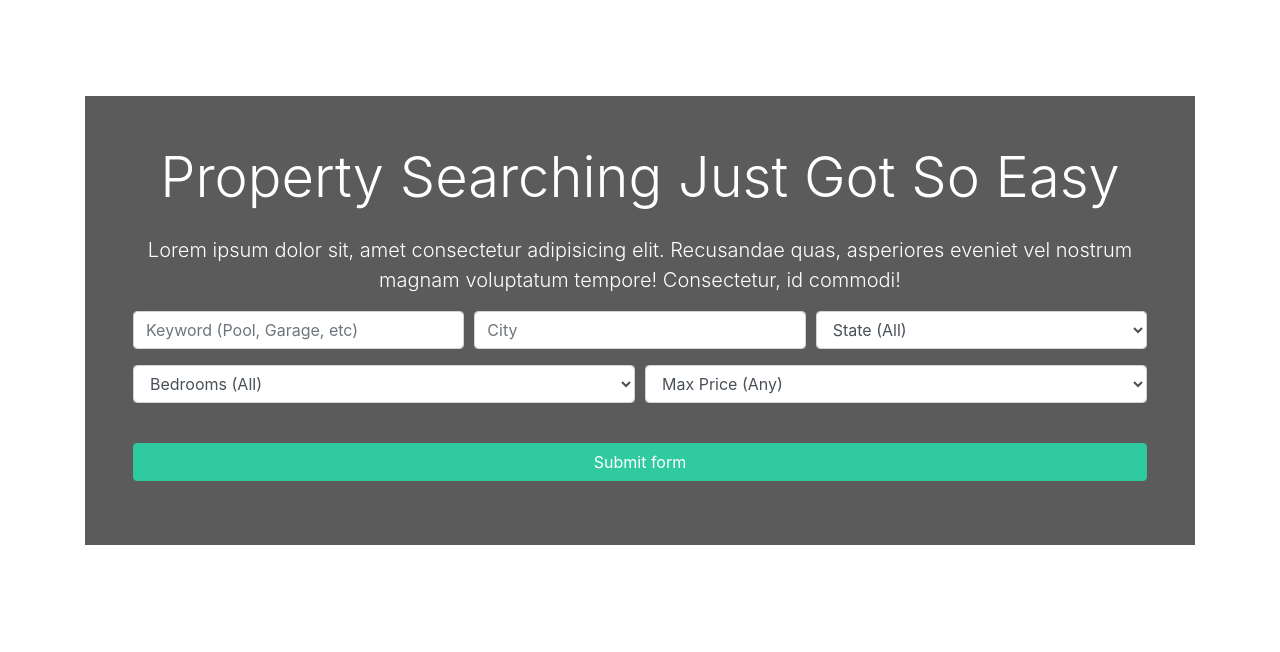
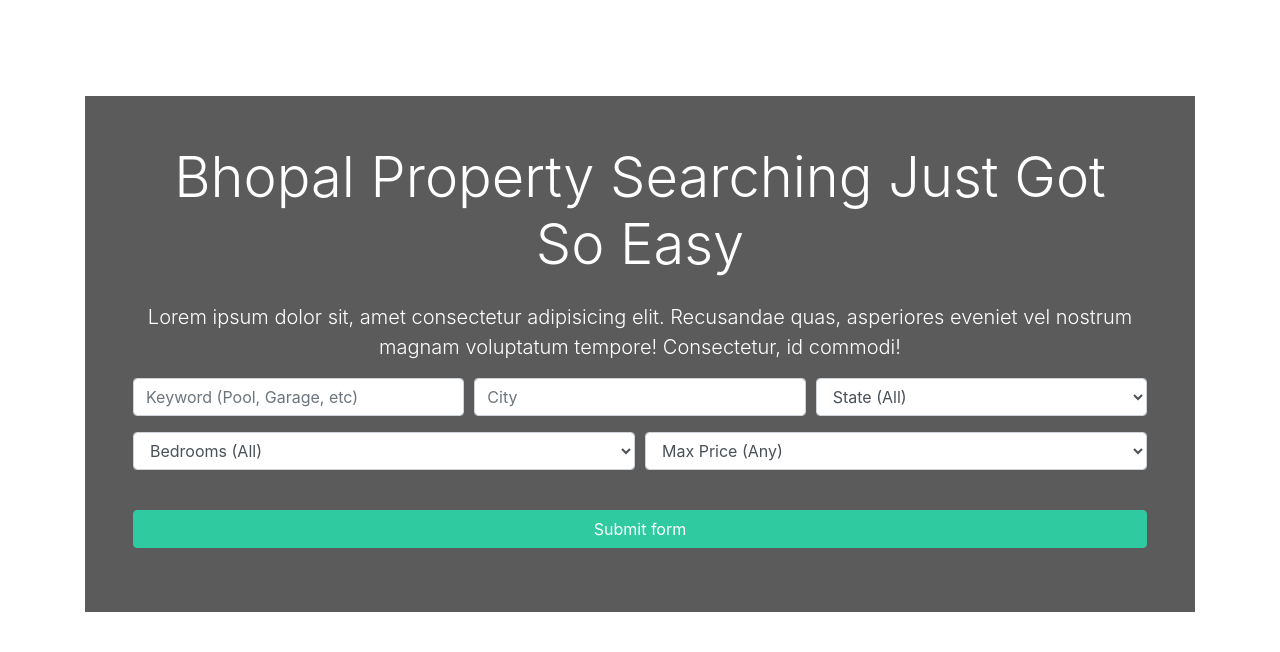
Before and after one commit to pbtd2108/btre_centrepo, a Django app: page / in a window 1280 px wide. Shown: the part 128-780 px from the top of the page. Run offline with Django 3.2, Linux system fonts and the light colour scheme; data that the repository does not hold is empty; some libraries are stand-ins or nearby versions.

Commit message:
bhopal added in index page

```diff
--- a/templates/pages/index.html
+++ b/templates/pages/index.html
@@ -11,7 +11,7 @@
       <div class="home-search p-5">
         <div class="overlay p-5">
           <h1 class="display-4 mb-4">
-            Property Searching Just Got So Easy
+            Bhopal Property Searching Just Got So Easy
           </h1>
           <p class="lead">Lorem ipsum dolor sit, amet consectetur adipisicing elit. Recusandae quas, asperiores eveniet vel nostrum magnam
             voluptatum tempore! Consectetur, id commodi!</p>
```
